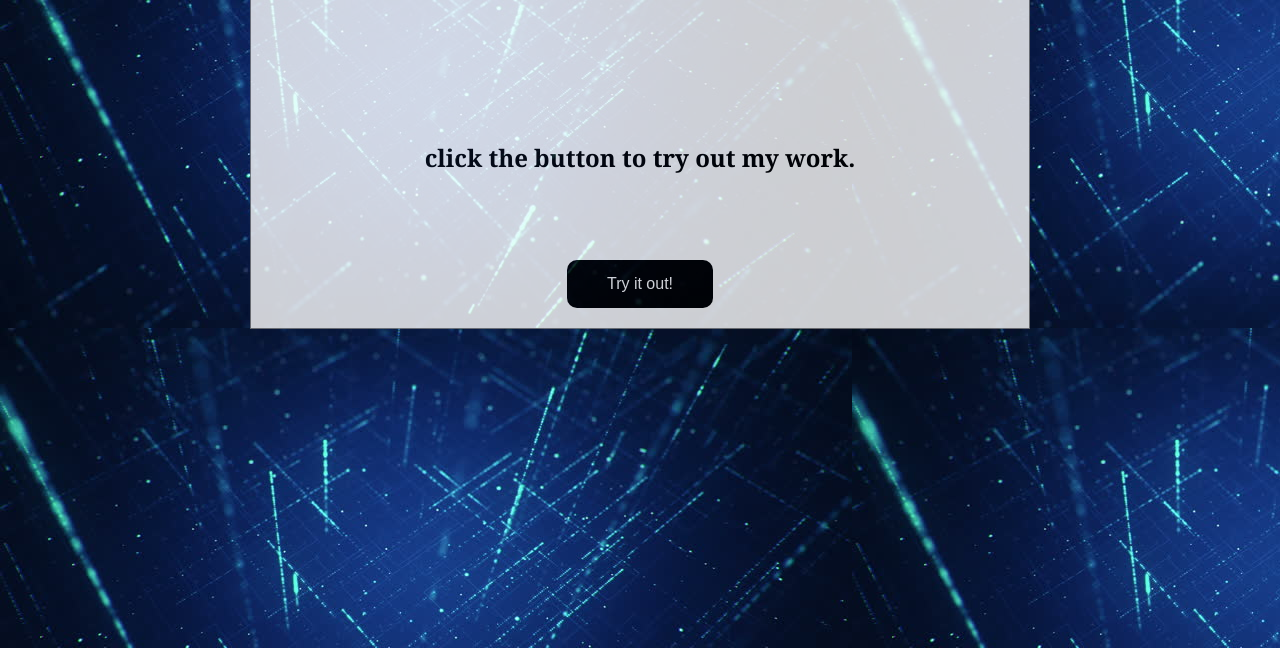
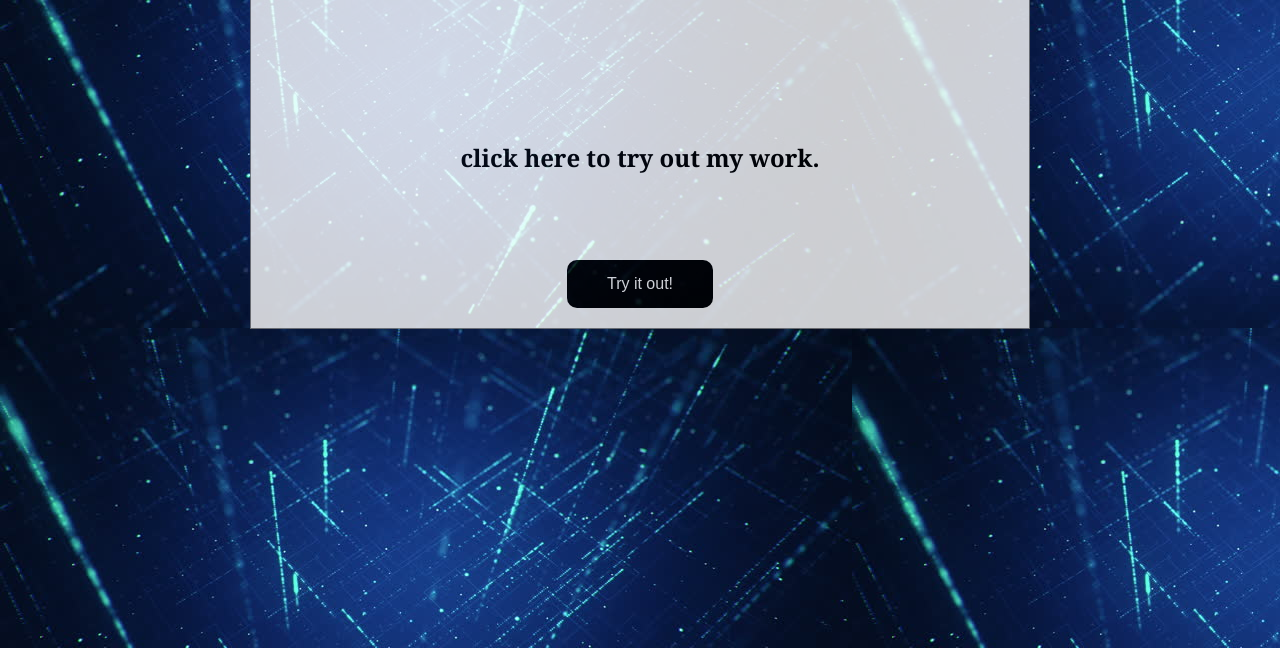
Before and after one commit to daviekish/triangle-tracker, a plain HTML site: page index.html in a window 1280 px wide. Shown: the part 152-800 px from the top of the page. Drawn offline with Linux system fonts and the light colour scheme.

Commit message:
rewrite on h2

```diff
--- a/index.html
+++ b/index.html
@@ -17,7 +17,7 @@
     <br>
     <br>
     <br>
-    <h2>click the button to try out my work.</h2>
+    <h2>click here to try out my work.</h2>
     <br>
     <br>
     <br>
```
